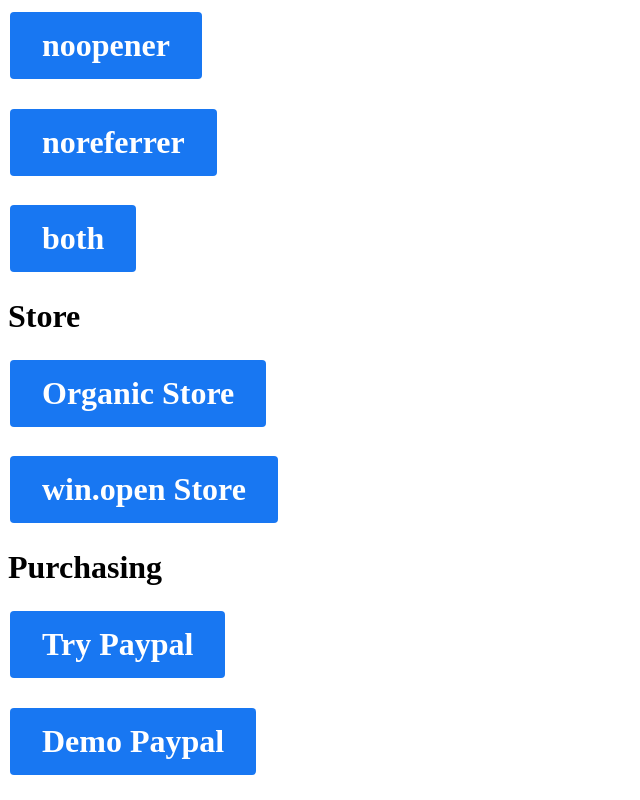
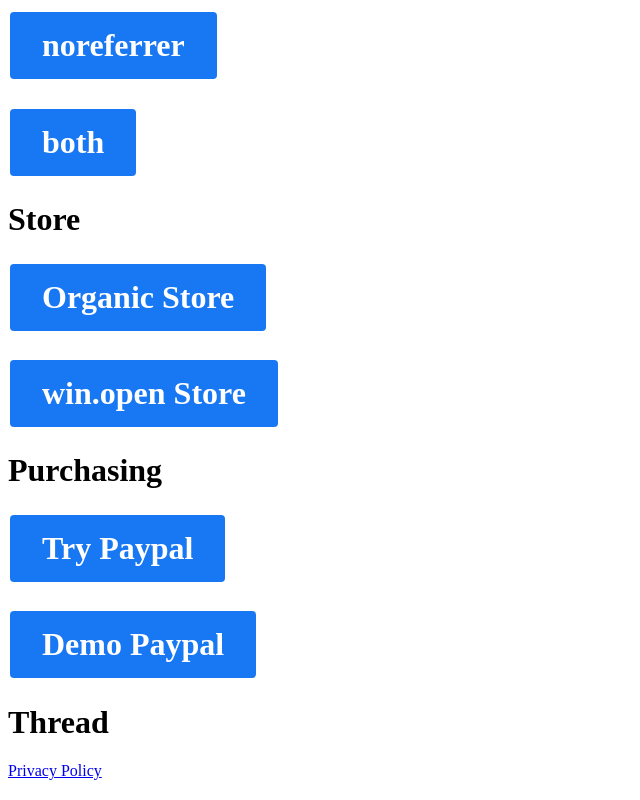
Before and after one commit to aiwen0918/demo, a plain HTML site: page index.html in a window 1280 px wide. Shown: the part 951-1751 px from the top of the page, without its empty margins (0-640 px from the left). Drawn offline with Linux system fonts and the light colour scheme.

Commit message:
add thread test link

```diff
--- a/index.html
+++ b/index.html
@@ -41,7 +41,6 @@
     <h1><a href="https://auth.motortrend.com/create-account" class="button">Motortrend</a></h1>
     <h1><a href="https://fb-seattle.tripshot.com" class="button">Tripshot</a></h1>
     <h1><a href="https://www.coupert.com/join/facebook" class="button">Coupert</a></h1>
-    <h1><a href="https://m.facebook.com/" class="button">Facebook</a></h1>
   </div>
   <h1>Enter URL</h1>
   <input type="text" id="urlInput" value="https://www.whatsmyua.info/" placeholder="Enter URL here..."
@@ -94,7 +93,10 @@
         href="https://ravishekhar.github.io/paypal-buttons/static/basic.html?client-id=AeRhxLMV6K9YksOG0Pw-eFZUpIHa2VJr-eiqjr8pWJNztbQ6rf8b0z__uvW3FSw6CqMjvgAwgFOCdv8a"
         class="button">Demo Paypal</a></h1>
   </div>
-
+  <h1>Thread</h1>
+  <div>
+    <a href="https://privacycenter.instagram.com/policy/?entry_point=instagram_settings" rel="nofollow noopener noreferrer" target="_blank">Privacy Policy</a>
+  </div>
 </body>
 
 </html>
```
